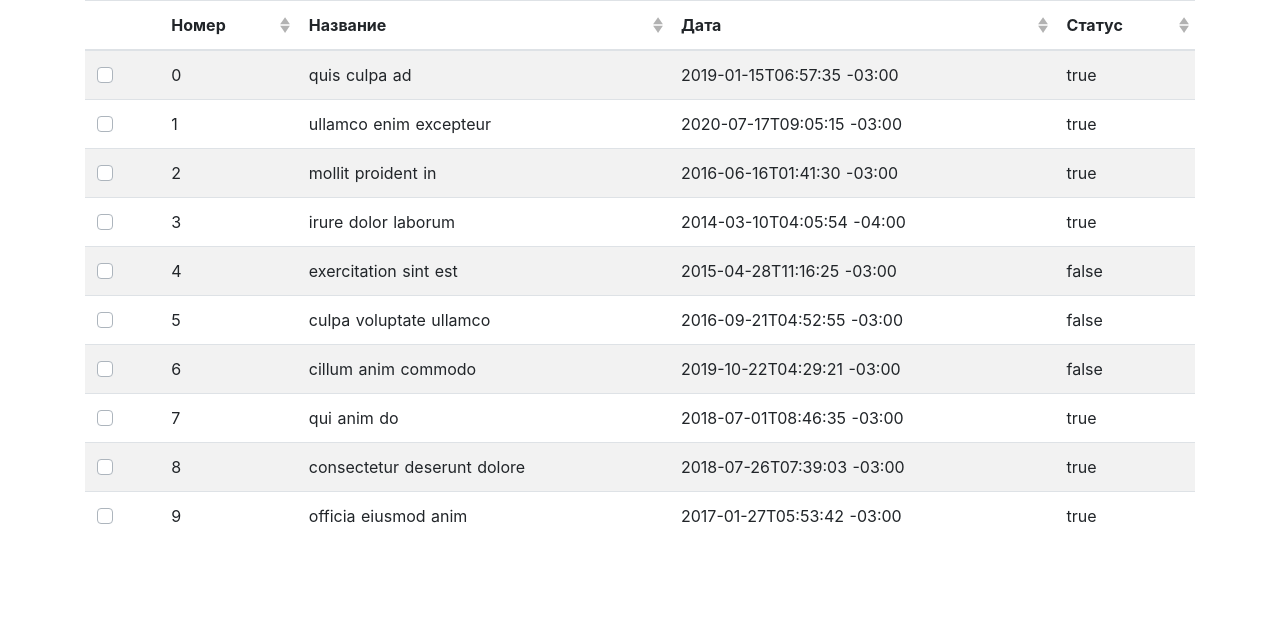
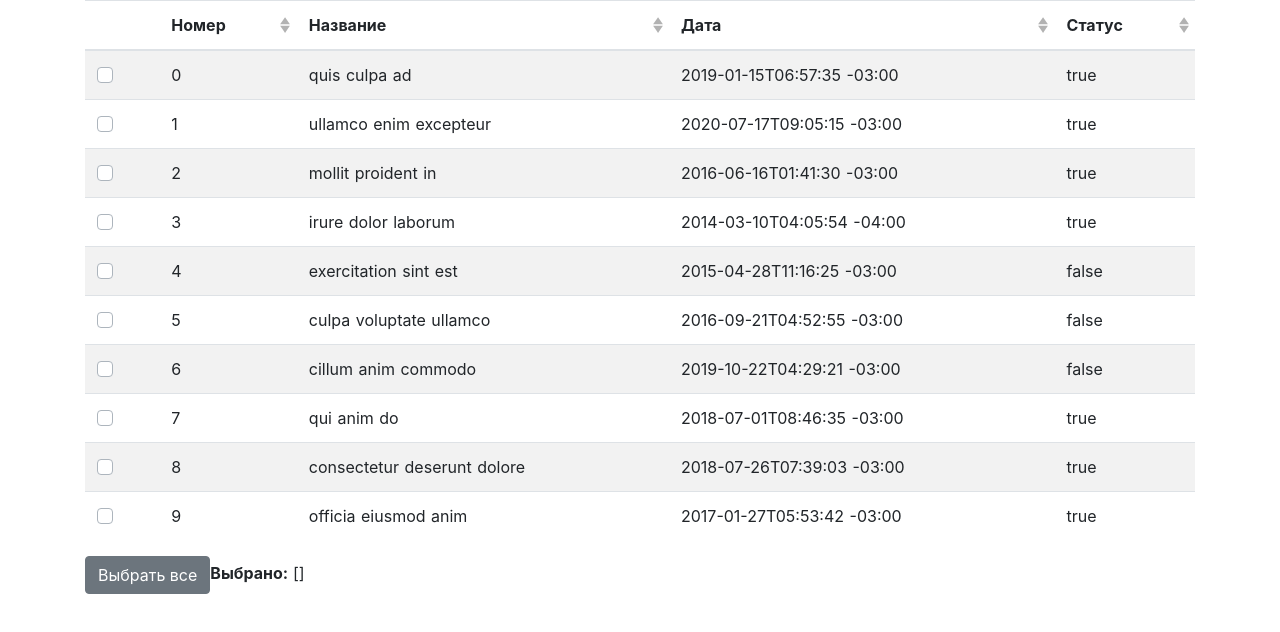
Before and after one commit to AlexVanDerrer/svisitom, a Nuxt app: page /tablePage in a window 1280 px wide. Shown: the top 632 px of the page. Built offline with nearby package versions, Linux system fonts and the light colour scheme; no server answers.

Commit message:
Добавляет множественный выбор и отмену выбора

```diff
--- a/pages/tablePage.vue
+++ b/pages/tablePage.vue
@@ -7,16 +7,23 @@
                             :id="`checkbox-${data.item.cb}`"
                             v-model="selectData"
                             :name="`checkbox-${data.item.cb}`"
-                            :value="data"
+                            :value="data.item.id"
                             >
                         </b-form-checkbox>
                     </template>
             </b-table>
+            <b-button @click.stop.prevent="selectAllItems">Выбрать все</b-button>
+            <b-button v-show="selectData.length" @click.stop.prevent="clearSelect">Отменить выбор</b-button>
+            <strong>Выбрано: </strong>{{selectData}}
+
+
+
       </div>
   </div>
 </template>
 
 <script>
+import _ from 'lodash'
 export default {
     middleware: ['checkAuth'],
     async fetch(){
@@ -69,6 +76,22 @@ export default {
             }
         }
     },
+    methods: {
+        selectAllItems(){
+            if(this.selectData.length < this.items.length){
+                this.showClearSelect = true
+                this.items.forEach(element => {
+                    if((this.selectData.indexOf(element.id)) === -1){
+                        this.selectData.push(element.id)
+                    }
+                });
+            }
+
+        },
+        clearSelect(){
+            this.selectData = []
+        }
+    }
 }
 </script>
 
```
